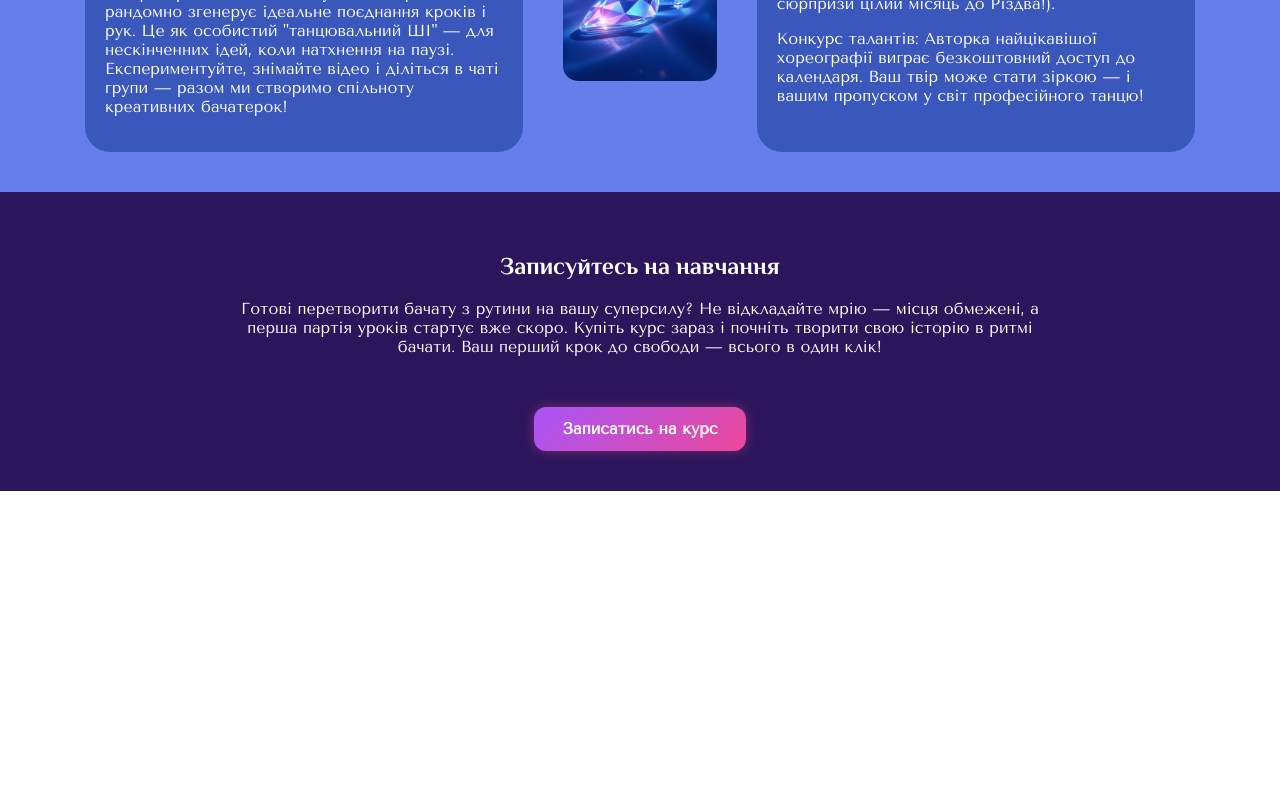
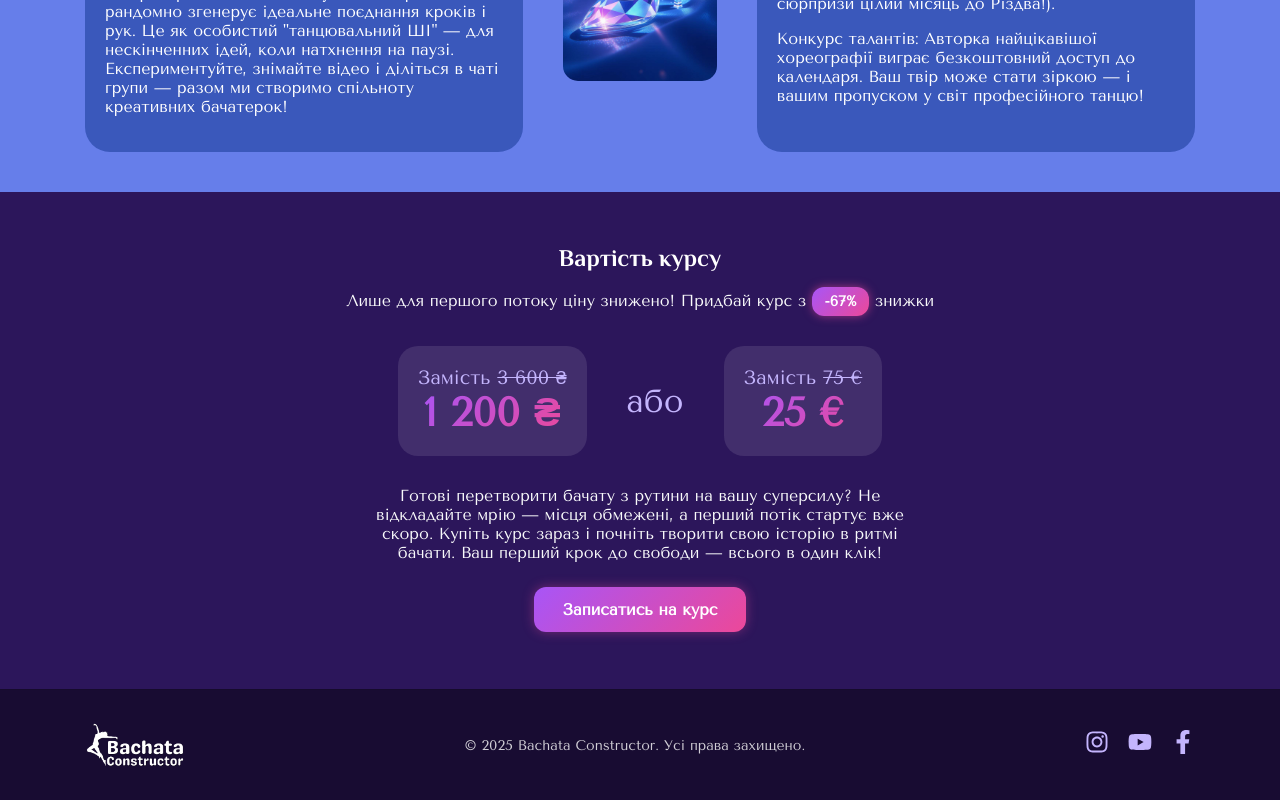
Before and after one commit to AnnaShpak01/dance-platform, a Next.js app: page / in a window 1280 px wide. Shown: the part 2749-3549 px from the top of the page. Before the commit the page ends 3240 px from the top, so only its background shows below. Built offline with nearby package versions, Linux system fonts and the light colour scheme; no server answers.

Commit message:
main page, fix styles for other pages, footer and btn to top

```diff
--- a/app/choreo/choreopage.module.scss
+++ b/app/choreo/choreopage.module.scss
@@ -1,5 +1,5 @@
 .choreoPage {
-  background-color: rgb(236, 223, 188);
+  background-color: #f6d9aa;
   min-height: 100vh;
   padding: 60px 0;
 }
--- a/app/components/footer/Footer.tsx
+++ b/app/components/footer/Footer.tsx
@@ -0,0 +1,43 @@
+'use client'
+
+import Image from 'next/image'
+import Link from 'next/link'
+import { FaInstagram, FaYoutube, FaFacebookF } from 'react-icons/fa'
+import styles from './footer.module.scss'
+
+export default function Footer() {
+  return (
+    <footer className={styles.footer}>
+      <div className="container">
+        <div className={styles.wrapper}>
+          <div className={styles.logoBlock}>
+            <Image
+              src="/images/logo.png"
+              alt="Bachata Constructor"
+              width={100}
+              height={46}
+              priority
+            />
+          </div>
+          <p className={styles.rights}>
+            © {new Date().getFullYear()} Bachata Constructor. Усі права захищено.
+          </p>
+          <div className={styles.socials}>
+            <Link
+              href="https://instagram.com/anna_shpak_dancer"
+              target="_blank"
+              aria-label="Instagram">
+              <FaInstagram />
+            </Link>
+            <Link href="https://youtube.com/@AnnaShpakDancer" target="_blank" aria-label="YouTube">
+              <FaYoutube />
+            </Link>
+            <Link href="https://facebook.com/anna.shpack" target="_blank" aria-label="Facebook">
+              <FaFacebookF />
+            </Link>
+          </div>
+        </div>
+      </div>
+    </footer>
+  )
+}
--- /dev/null
+++ b/app/components/footer/footer.module.scss
@@ -0,0 +1,45 @@
+.footer {
+  background-color: #180c32;
+  color: #fefefe;
+  padding: 2rem 1rem;
+  text-align: center;
+  border-top: 1px solid rgba(0, 0, 0, 0.1);
+
+  .wrapper {
+    display: flex;
+    // flex-direction: column;
+    align-items: center;
+    gap: 1rem;
+    justify-content: space-between;
+
+    @media (min-width: 768px) {
+      flex-direction: row;
+      justify-content: space-between;
+    }
+  }
+
+  .logoBlock {
+    display: flex;
+    align-items: center;
+    gap: 0.5rem;
+  }
+  .rights {
+    font-size: 0.875rem;
+    opacity: 0.8;
+  }
+  .socials {
+    display: flex;
+    gap: 1.2rem;
+
+    a {
+      color: #c4b5fd;
+      font-size: 1.5rem;
+      transition: transform 0.2s ease, color 0.3s ease;
+
+      &:hover {
+        color: #e2c679;
+        transform: scale(1.1);
+      }
+    }
+  }
+}
--- a/app/components/header/Header.tsx
+++ b/app/components/header/Header.tsx
@@ -3,9 +3,11 @@ import Link from 'next/link'
 import Image from 'next/image'
 import styles from './header.module.scss'
 import { useSession, signIn, signOut } from 'next-auth/react'
+import { usePathname } from 'next/navigation'
 
 export default function Header() {
   const { data: session } = useSession()
+  const pathname = usePathname()
 
   return (
     <header className={styles.header}>
@@ -41,10 +43,18 @@ export default function Header() {
             </Link>
           </div>
           <nav className={styles.nav}>
-            <Link href="/">Головна</Link>
-            <Link href="/lessons">Уроки</Link>
-            <Link href="/randomizer">Генератор комбінацій</Link>
-            <Link href="/choreo">Хореографія</Link>
+            <Link href="/" className={pathname === '/' ? styles.active : ''}>
+              Головна
+            </Link>
+            <Link href="/lessons" className={pathname === '/lessons' ? styles.active : ''}>
+              Уроки
+            </Link>
+            <Link href="/randomizer" className={pathname === '/randomizer' ? styles.active : ''}>
+              Генератор комбінацій
+            </Link>
+            <Link href="/choreo" className={pathname === '/choreo' ? styles.active : ''}>
+              Хореографія
+            </Link>
           </nav>
           <div className={styles.signout}>
             <p>Привіт, {session.user?.name}!</p>
--- a/app/components/header/header.module.scss
+++ b/app/components/header/header.module.scss
@@ -50,11 +50,14 @@
     font-weight: 500;
     transition: color 0.2s;
 
-    &:hover {
-      color: #e68a1a;
+    &:hover,
+    &.active {
+      color: #edb157;
+      font-weight: 600;
     }
   }
 }
+
 .logo {
   height: 50px;
 }
--- /dev/null
+++ b/app/components/scrollToTop/ScrollToTop.tsx
@@ -0,0 +1,31 @@
+'use client'
+
+import { useEffect, useState } from 'react'
+import { FaArrowUp } from 'react-icons/fa'
+import styles from './scrollToTop.module.scss'
+
+export default function ScrollToTop() {
+  const [isVisible, setIsVisible] = useState(false)
+
+  useEffect(() => {
+    const toggleVisibility = () => {
+      if (window.scrollY > 300) setIsVisible(true)
+      else setIsVisible(false)
+    }
+
+    window.addEventListener('scroll', toggleVisibility)
+    return () => window.removeEventListener('scroll', toggleVisibility)
+  }, [])
+
+  const scrollToTop = () => {
+    window.scrollTo({ top: 0, behavior: 'smooth' })
+  }
+
+  return (
+    isVisible && (
+      <button onClick={scrollToTop} className={styles.scrollButton} aria-label="Повернутися нагору">
+        <FaArrowUp />
+      </button>
+    )
+  )
+}
--- /dev/null
+++ b/app/components/scrollToTop/scrollToTop.module.scss
@@ -0,0 +1,24 @@
+.scrollButton {
+  position: fixed;
+  bottom: 150px;
+  right: 45px;
+  background-color: rgba(255, 255, 255, 0.5);
+  color: #2c165b;
+  border: none;
+  border-radius: 50%;
+  width: 48px;
+  height: 48px;
+  display: flex;
+  align-items: center;
+  justify-content: center;
+  opacity: 0.7;
+  cursor: pointer;
+  box-shadow: 0 4px 10px rgba(0, 0, 0, 0.2);
+  transition: all 0.3s ease;
+
+  &:hover {
+    background-color: #e6ac69;
+    opacity: 1;
+    transform: translateY(-3px);
+  }
+}
--- a/app/layout.tsx
+++ b/app/layout.tsx
@@ -2,7 +2,9 @@ import type { Metadata } from 'next'
 import { Tenor_Sans, Philosopher } from 'next/font/google'
 import NextAuthProvider from './providers/SessionProvider'
 import Header from './components/header/Header'
+import Footer from './components/footer/Footer'
 import './globals.css'
+import ScrollToTop from './components/scrollToTop/ScrollToTop'
 
 const philosopher = Philosopher({
   variable: '--font-philosopher',
@@ -34,6 +36,8 @@ export default function RootLayout({
         <NextAuthProvider>
           <Header />
           <main>{children}</main>
+          <Footer />
+          <ScrollToTop />
         </NextAuthProvider>
       </body>
     </html>
--- a/app/lessons/[id]/lessonpage.module.scss
+++ b/app/lessons/[id]/lessonpage.module.scss
@@ -1,5 +1,7 @@
 .lessonBg {
-  background-color: rgb(236, 223, 188);
+  background: #f6d9aa;
+  backdrop-filter: blur(20px);
+  border: 1px solid rgba(255, 255, 255, 0.05);
   min-height: 100vh;
 }
 
--- a/app/lessons/lessonsList.module.scss
+++ b/app/lessons/lessonsList.module.scss
@@ -1,5 +1,7 @@
 .wrapper {
-  background-color: rgb(236, 223, 188);
+  background: #f6d9aa;
+  backdrop-filter: blur(20px);
+  border: 1px solid rgba(255, 255, 255, 0.05);
   min-height: 100vh;
   padding: 60px 20px;
 }
--- a/app/page.module.scss
+++ b/app/page.module.scss
@@ -243,15 +243,13 @@
   }
 }
 
-.subscribe {
-  padding: 40px;
+.priceCard {
   background-color: #2c165b;
-  color: #fff;
-
-  .wrapper {
-    max-width: 75%;
-    margin: auto;
+  padding: 2rem;
   text-align: center;
+  color: #f9fafb;
+  position: relative;
+  backdrop-filter: blur(12px);
 
   .study_link {
     display: inline-block;
@@ -266,12 +264,72 @@
     box-shadow: 0 0 12px rgba(236, 72, 153, 0.4);
     transition: all 0.3s ease;
     cursor: pointer;
-      margin-top: 35px;
+    margin: 25px 0;
 
     &:hover {
       transform: scale(1.05);
       box-shadow: 0 0 20px rgba(167, 139, 250, 0.6);
     }
   }
+
+  p {
+    max-width: 50%;
+    margin: auto;
   }
 }
+
+.priceTitle {
+  font-size: 1.5rem;
+  font-weight: 600;
+  margin-bottom: 1rem;
+  color: #fff;
+}
+
+.priceWrapper {
+  display: flex;
+  justify-content: center;
+  align-items: center;
+  gap: 40px;
+  margin: 30px 0;
+}
+
+.devide {
+  font-size: 2rem;
+  color: #c4b5fd;
+}
+
+.price {
+  padding: 20px;
+  border-radius: 20px;
+  background-color: rgba(255, 255, 255, 0.1);
+}
+
+.oldPrice {
+  color: #c4b5fd;
+  font-size: 1.2rem;
+
+  span {
+    text-decoration: line-through;
+  }
+}
+
+.newPrice {
+  font-size: 2.5rem;
+  font-weight: 700;
+  background: linear-gradient(135deg, #a855f7, #ec4899);
+  -webkit-background-clip: text;
+  -webkit-text-fill-color: transparent;
+}
+
+.discountBadge {
+  display: inline-block;
+  top: 1rem;
+  right: 1rem;
+  background: linear-gradient(135deg, #a855f7, #ec4899);
+  color: #fff;
+  font-weight: 700;
+  padding: 0.4rem 0.8rem;
+  border-radius: 12px;
+  font-size: 0.9rem;
+  box-shadow: 0 0 10px rgba(236, 72, 153, 0.6);
+}
--- a/app/page.tsx
+++ b/app/page.tsx
@@ -217,14 +217,33 @@ export default function HomePage() {
           </div>
         </div>
       </div>
-      <div className={styles.subscribe}>
+      <div className={styles.priceCard}>
         <div className="container">
-          <div className={styles.wrapper}>
-            <h2>Записуйтесь на навчання</h2>
+          <h2 className={styles.priceTitle}>Вартість курсу</h2>
+          <div>
+            Лише для першого потоку ціну знижено! Придбай курс з {'  '}
+            <div className={styles.discountBadge}>-67%</div>
+            {'  '} знижки
+          </div>
+          <div className={styles.priceWrapper}>
+            <div className={styles.price}>
+              <div className={styles.oldPrice}>
+                Замість <span>3 600 ₴</span>
+              </div>
+              <div className={styles.newPrice}>1 200 ₴</div>
+            </div>
+            <div className={styles.devide}>або</div>
+            <div className={styles.price}>
+              <div className={styles.oldPrice}>
+                Замість <span>75 €</span>
+              </div>
+              <div className={styles.newPrice}>25 €</div>
+            </div>
+          </div>
           <p>
             Готові перетворити бачату з рутини на вашу суперсилу? Не відкладайте мрію — місця
-              обмежені, а перша партія уроків стартує вже скоро. Купіть курс зараз і почніть творити
-              свою історію в ритмі бачати. Ваш перший крок до свободи — всього в один клік!
+            обмежені, а перший потік стартує вже скоро. Купіть курс зараз і почніть творити свою
+            історію в ритмі бачати. Ваш перший крок до свободи — всього в один клік!
           </p>
           <a
             href="https://t.me/elistana"
@@ -235,7 +254,6 @@ export default function HomePage() {
           </a>
         </div>
       </div>
-      </div>
     </main>
   )
 }
```
Lines whose indentation alone changed are shown as unchanged.
